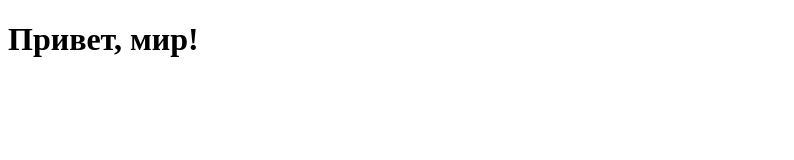
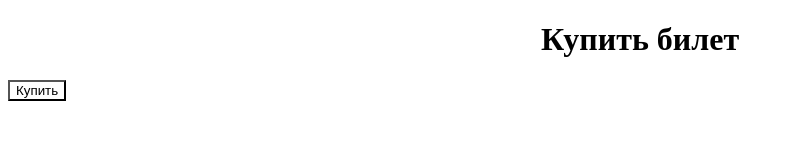
Before and after one commit to user447-ui/user447-ui.github.io, a plain HTML site: page index.html in a window 1280 px wide. Shown: the whole page, without its empty margins (0-794 px from the left). Drawn offline with Linux system fonts and the light colour scheme.

Commit message:
Update index.html

```diff
--- a/index.html
+++ b/index.html
@@ -9,10 +9,18 @@
             background: var(--tg-theme-bg-color);
             color: var(--tg-theme-text-color);
         }
+        .buytext{
+            text-align: center;
+        }
+        .buy {
+            background: var(--tg-theme-button-text-color);
+            color: var(--tg-theme-button-color);
+        }
     </style>
 </head>
 <body>
-    <h1>Привет, мир!</h1>
+    <h1 class="buytext">Купить билет</h1>
+    <button class="buy">Купить</button>
     <script src="https://telegram.org/js/telegram-web-app.js"></script>
 </body>
 </html>
```
